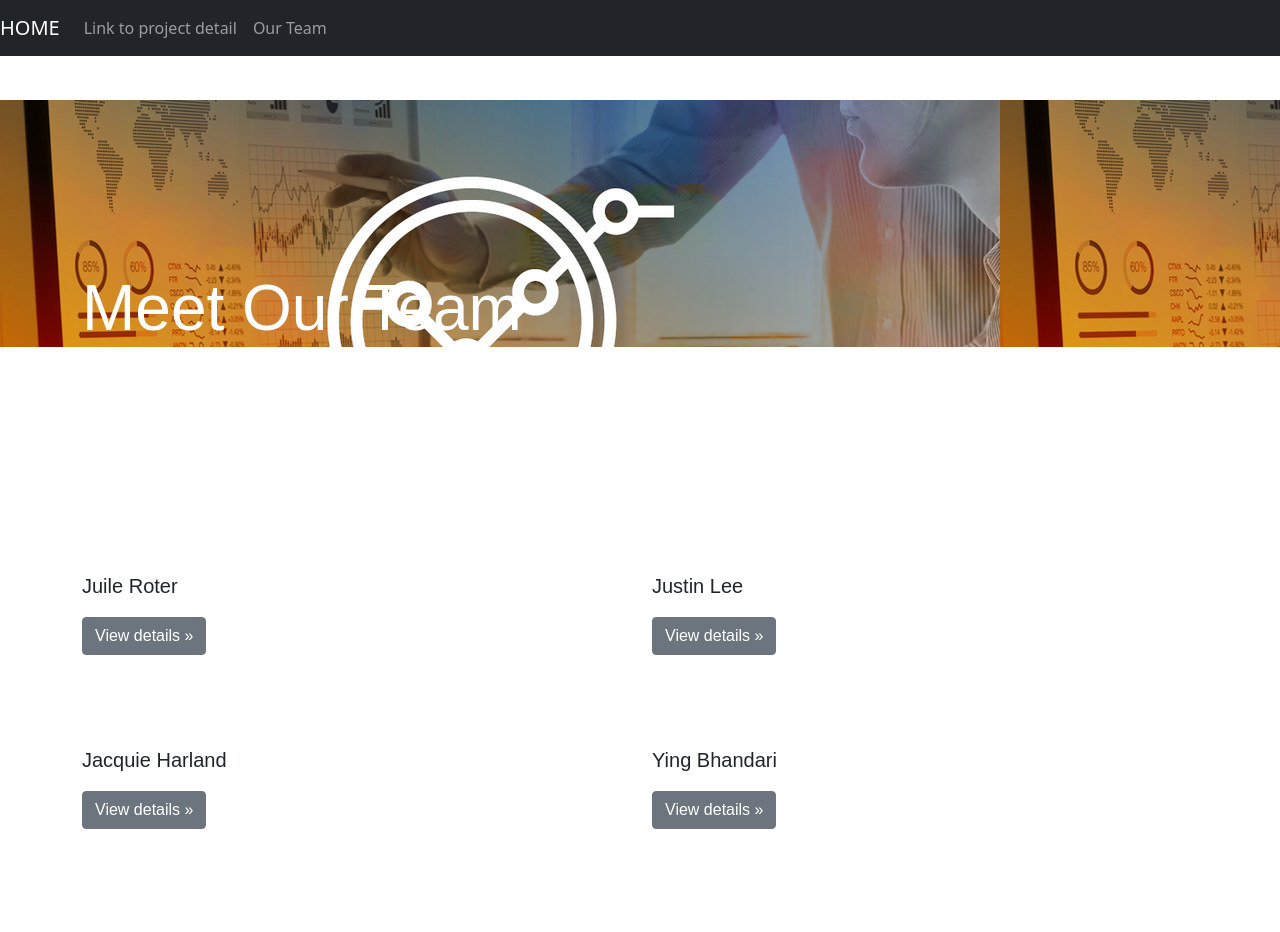
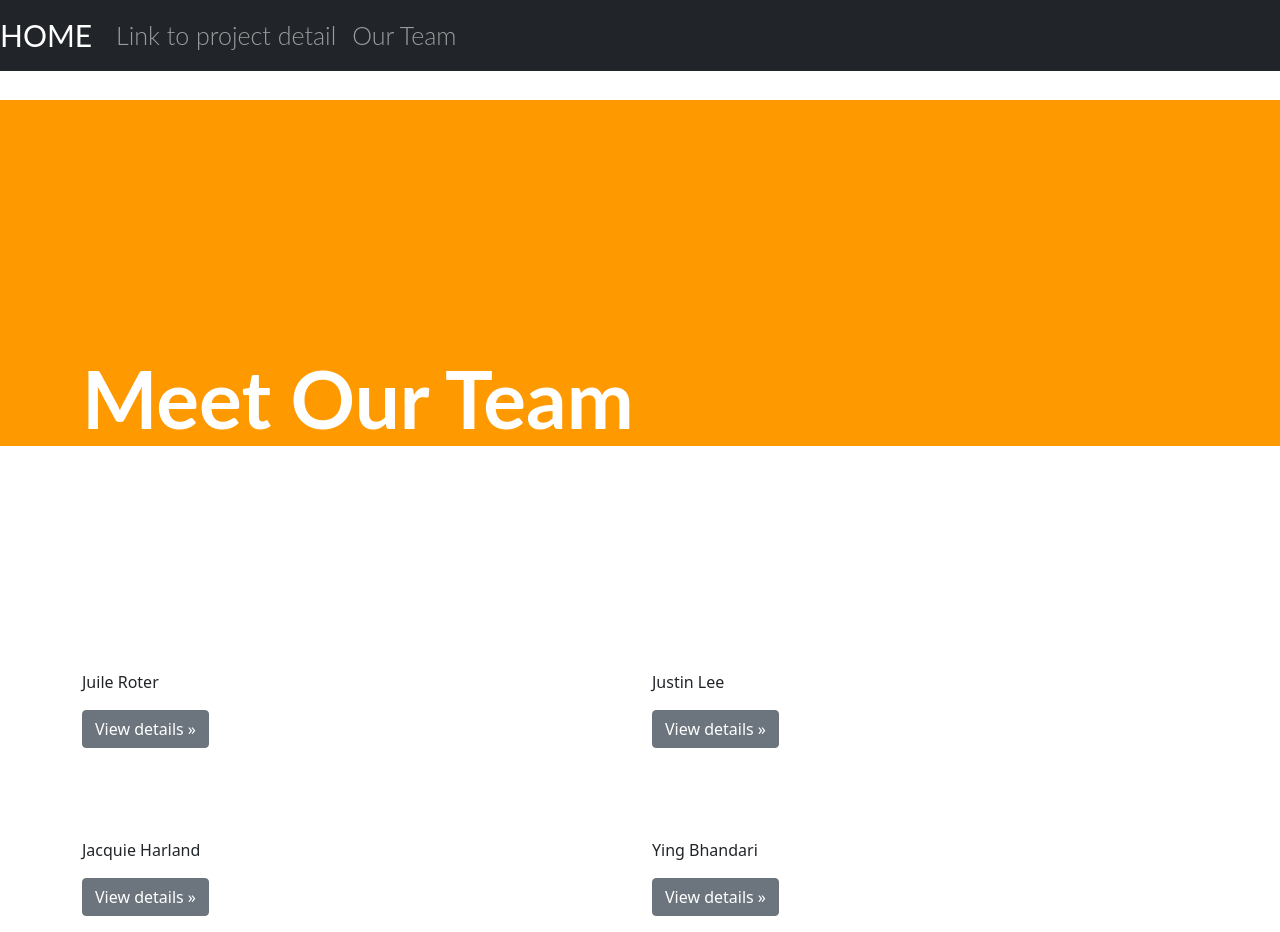
Before and after one commit to TAYLORYINGBHANDARI/data_job_heroku, a Flask app: page /team in a window 1280 px wide. Before the commit the page ends 829 px from the top, so only its background shows below. Run offline with Flask 2, Linux system fonts and the light colour scheme; parts of the project's set-up code (start-up, migrations or seed data) failed here and were passed over; some libraries are stand-ins or nearby versions.

Commit message:
UI refine

```diff
--- a/static/css/style.css
+++ b/static/css/style.css
@@ -1,66 +1,29 @@
-.jumbotron-fluid {
+/* .jumbotron-fluid {
     background-image:url(../banner2.png);
-    /* background-color: black; */
-    /* color: #ffffff; */
-    font-size: 48px;
-    font-family: 'Shift', sans-serif;
-    font-weight: bold;
-    margin-top: 12px;
+    /* font-family: 'Shift', sans-serif;
+    font-weight: bold; */
+    /* margin-top: 12px;
     height:100%;
     width: 100%;
 
-  }
-
-/* h1.title{
-    font-size:10px;
-
-    padding-top: 120px;
-    font-family: Arial;
-
-    color: #ffffff;
-} */
+  }  */
 
 
-h1 {
-    font-size:80px;
 
-    padding-top: 120px;
-    font-family: Arial;
-
-    color: #ffffff;
-}
-
-h2.lead {
-    font-family: Arial;
-    color: #ffffff;
-    font-size:40px;
-    }
-h2 {
-    padding-top: 18px;
-    font-family: Arial;
-    color: #ffffff;
-    font-size:40px;
-    text-align: center;
-    font-style: oblique;
+/* NAV BAR  */
+.navbar-brand {
+    font-family: 'Lato', sans-serif;
+    font-style: bold;
+    font-size: 30px;
 
 }
-
-h5 {
-    font-size:40px;
-    text-align: center;
-    padding-top: 50px;
-    font-family: Arial;
-    color: #ffffff;
-
+.nav-link {
+    font-family: 'Lato', sans-serif;
+    font-weight: 300;
+    font-size: 25px;
+    font-style:regular;
 
 }
-p {
-    font-family: Arial, Helvetica, sans-serif;
-    font-style: bold;
-    font-size: 20px;
-
-}
-
 
 
 .hero {
@@ -77,6 +40,83 @@ p {
 
 
 
+/* header title */
+.display-3{
+    font-size:80px;
+
+    padding-top: 200px;
+    font-family: 'Lato',sans-serif;
+    font-weight: 700;
+
+    color: #ffffff;
+}
+
+
+ /* header subtitle */
+h2.lead {
+    font-family: 'Lato',sans-serif;
+    color: #ffffff;
+    font-size:45px;
+    font-weight:300;
+    font-style: italic;
+    }
+
+
+
+
+
+/* machine learning title  */
+
+h3{
+    padding-top: 120px;
+    font-family: 'Lato',sans-serif;
+    color: #ffffff;
+    font-size:65px;
+    font-weight:400;
+    font-style: italic;
+
+}
+h1 {
+    font-size:85px;
+    font-family: 'Lato',sans-serif;
+    color: #ffffff;
+    font-weight: 700;
+}
+
+
+
+
+/* machinelearning subtitle */
+h2 {
+    padding-top: 18px;
+    font-family: 'Lato',sans-serif;
+    color: #ffffff;
+    font-size:40px;
+    text-align: center;
+    font-style: italic;
+    font-weight: 400;
+
+}
+
+h5 {
+    font-size:40px;
+    text-align: center;
+    padding-top: 50px;
+    font-family: 'Lato',sans-serif;
+    color: #ffffff;
+    text-align: center;
+    font-style: italic;
+    font-weight: 400;
+
+
+
+}
+
+
+
+
+
+
 
 
 
@@ -84,6 +124,7 @@ p {
 .main_background{
     background-color: #ff9900;
     padding: 0%;
+    margin-left: 300;
 }
 
 /* Machine Learning Row */
@@ -91,6 +132,7 @@ p {
 #machine-learning-row{
     padding-top: 100px;
     padding-bottom: 100px;
+    margin-left: 300;
 }
 
 #machine-learning-output{
@@ -108,7 +150,7 @@ p {
     margin-left: 300px;
 }
 
-.chart-div{
+/* .chart-div{
 
 }
 
@@ -123,7 +165,7 @@ p {
 #chart2-div{
     background-color: rgb(18, 124, 124);
 
-}
+} */
 
 
 #map-col{
```
Also changed, not shown: templates/index.html (+10 -27 lines).
